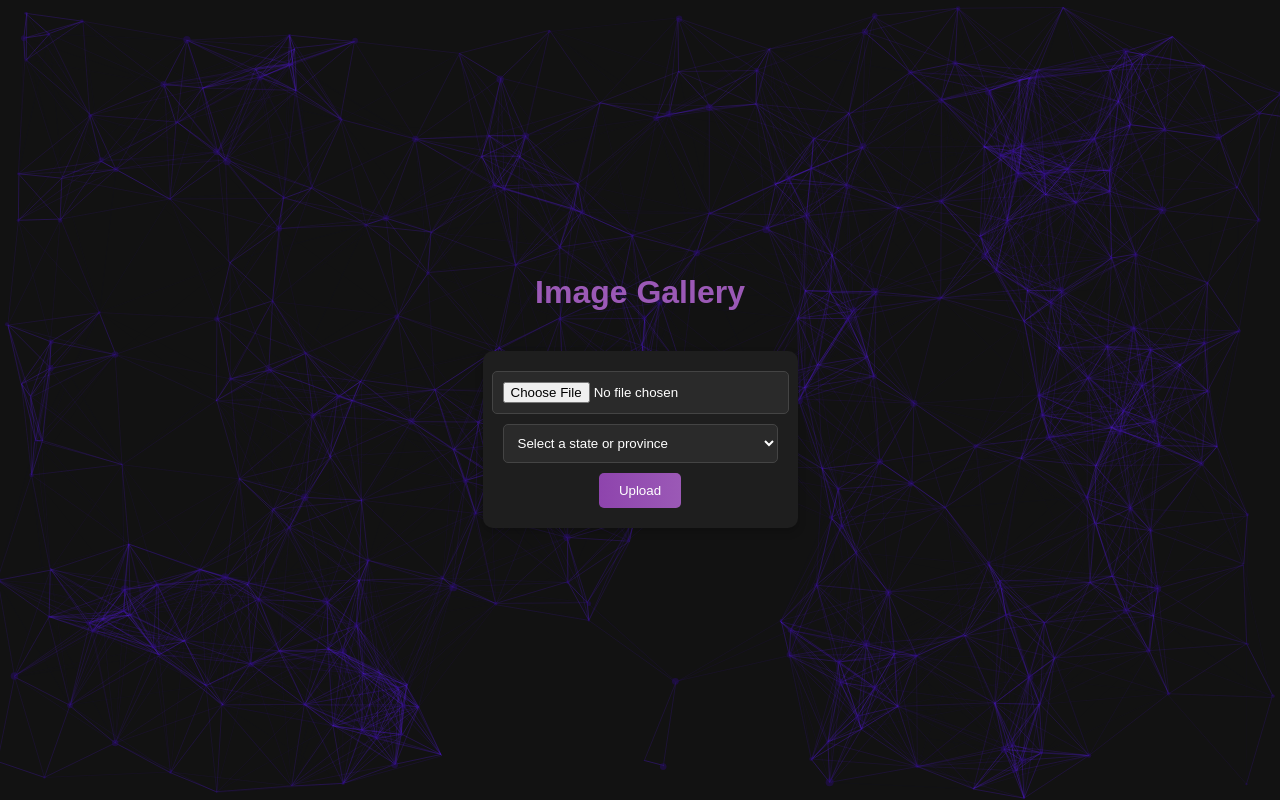
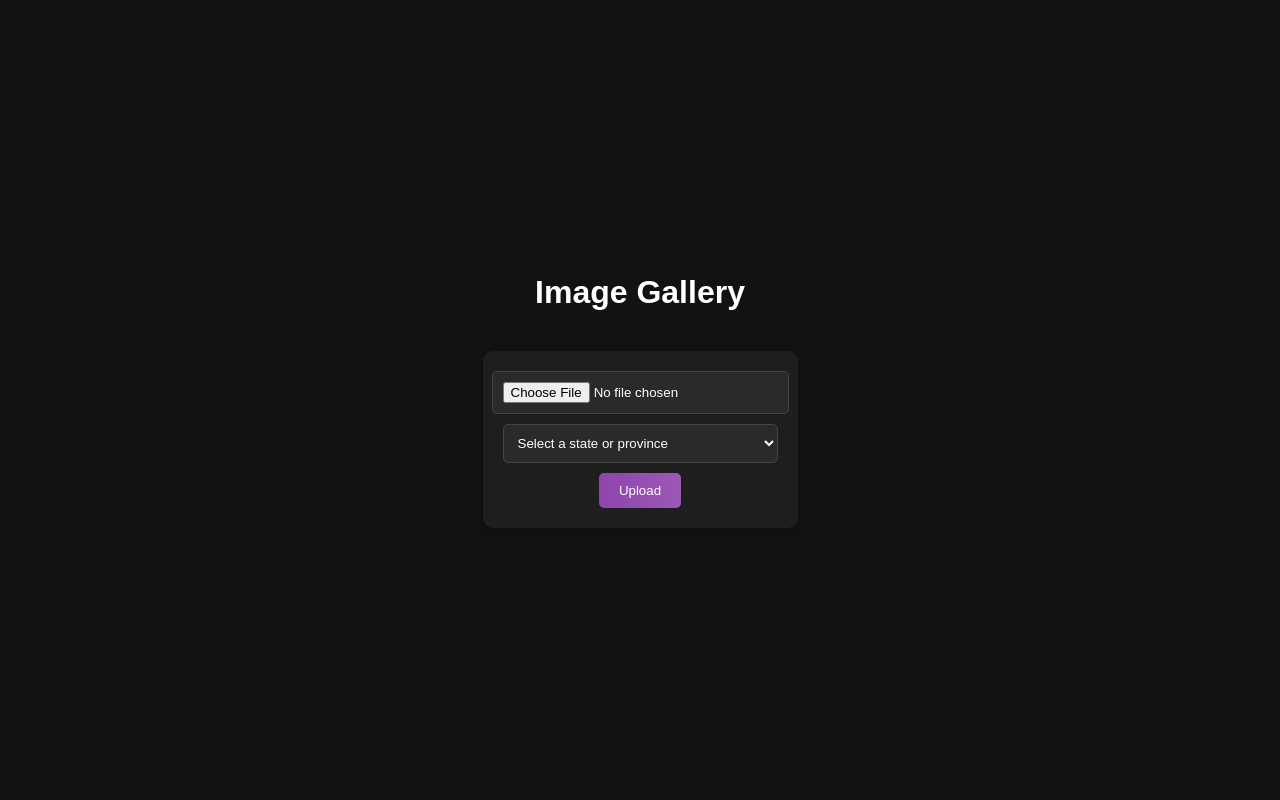
Before and after one commit to ethanleighfellows/licenseplate, a website: page gallery.html in a window 1280 px wide. Drawn offline with Linux system fonts and the light colour scheme; no server answers; animation ran at ten frames a second.

Commit message:
Update gallery.html

```diff
--- a/gallery.html
+++ b/gallery.html
@@ -17,19 +17,11 @@
             min-height: 100vh;
             margin: 0;
         }
-        #particles-js {
-        position: fixed; /* Fixed positioning to cover the full viewport */
-        top: 0;
-        left: 0;
-        width: 100%;
-        height: 100vh; /* Set to viewport height */
-        z-index: -1; /* Ensures particles stay behind all other content */
-        pointer-events: none;
-}
+
         h1 {
             margin-bottom: 20px;
             font-size: 2rem;
-            color: #9b59b6;
+            color: #ffffff;
             text-align: center;
         }
 
@@ -114,6 +106,9 @@
         .carousel-slide img {
             width: 100%;
             height: auto;
+            border: 5px solid #ffffff;
+            border-radius: 10px;
+            box-shadow: 0 4px 8px rgba(0, 0, 0, 0.2);
         }
 
         .carousel-arrows {
@@ -172,7 +167,6 @@
 </head>
 <body>
     <h1>Image Gallery</h1>
-    <div id="particles-js"></div>
 
     <div class="container">
         <form class="upload-form" id="uploadForm">
@@ -197,13 +191,5 @@
     </div>
 
     <script src="script/gallery.js"></script>
-
-    <script src="script/particles.js"></script>
-    <script>
-      // Initialize particles.js
-      particlesJS.load('particles-js', 'script/particles.json', function() {
-          console.log('Particles.js configuration loaded');
-      });
-  </script>
 </body>
 </html>
```
